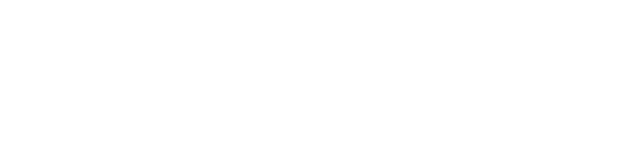
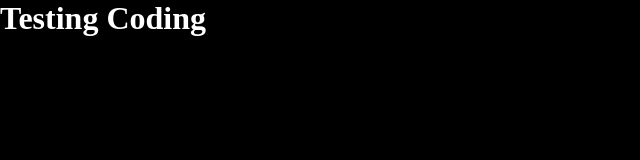
Before and after one commit to TurtleMonkey86/test, a plain HTML site: page index.html in a window 1280 px wide. Shown: the whole page, without its empty margins (0-640 px from the left). Drawn offline with Linux system fonts and the light colour scheme.

Commit message:
added some css

```diff
--- a/index.html
+++ b/index.html
@@ -3,9 +3,13 @@
 <head>
     <meta charset="UTF-8">
     <meta name="viewport" content="width=device-width, initial-scale=1.0">
-    <title>Document</title>
+    <title>Testing Coding</title>
+    <link rel="stylesheet" href="style.css">
 </head>
 <body>
+    <Header>
+        <h1>Testing Coding</h1>
+    </Header>
 
 </body>
 </html>
--- /dev/null
+++ b/style.css
@@ -0,0 +1,9 @@
+* { margin: 0;
+    Padding: 0
+}
+
+body {background: black
+}
+
+h1 {color: white
+}
```
